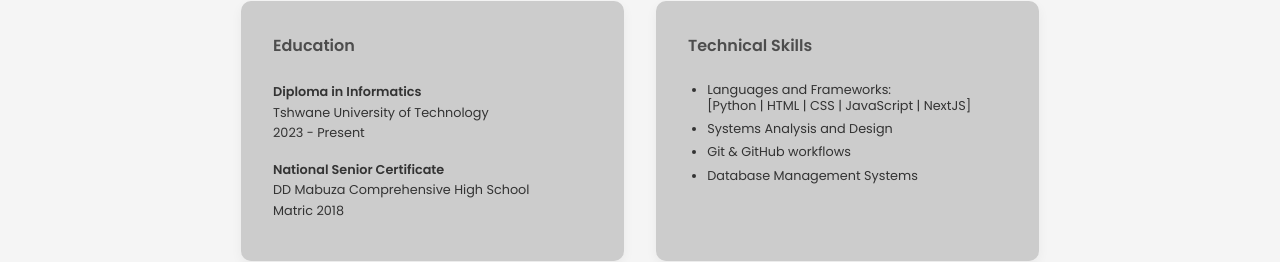
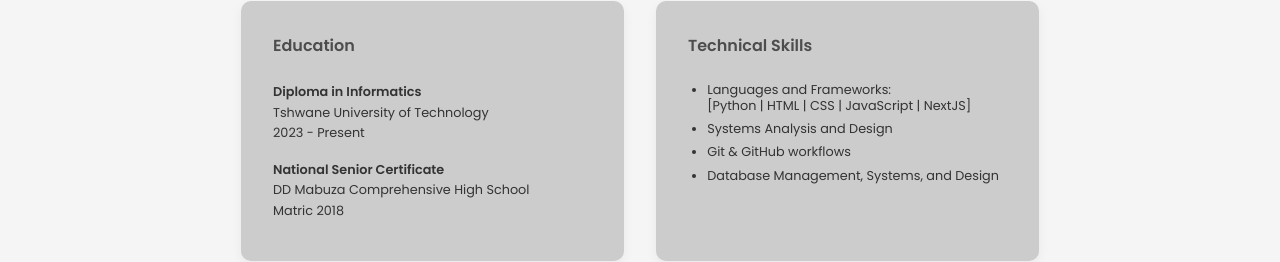
Before and after one commit to karteverything/karteverything2, a Next.js app: page / in a window 1280 px wide. Shown: the part 1131-1393 px from the top of the page. Built offline with nearby package versions, Linux system fonts and the light colour scheme; no server answers; the database is empty.

Commit message:
update technical skills

```diff
--- a/app/about/page.jsx
+++ b/app/about/page.jsx
@@ -39,7 +39,7 @@ export default function About() {
                         </li>
                         <li>Systems Analysis and Design</li>
                         <li>Git & GitHub workflows</li>
-                        <li>Database Management Systems</li>
+                        <li>Database Management, Systems, and Design</li>
                     </ul>
                 </div>
 
```
